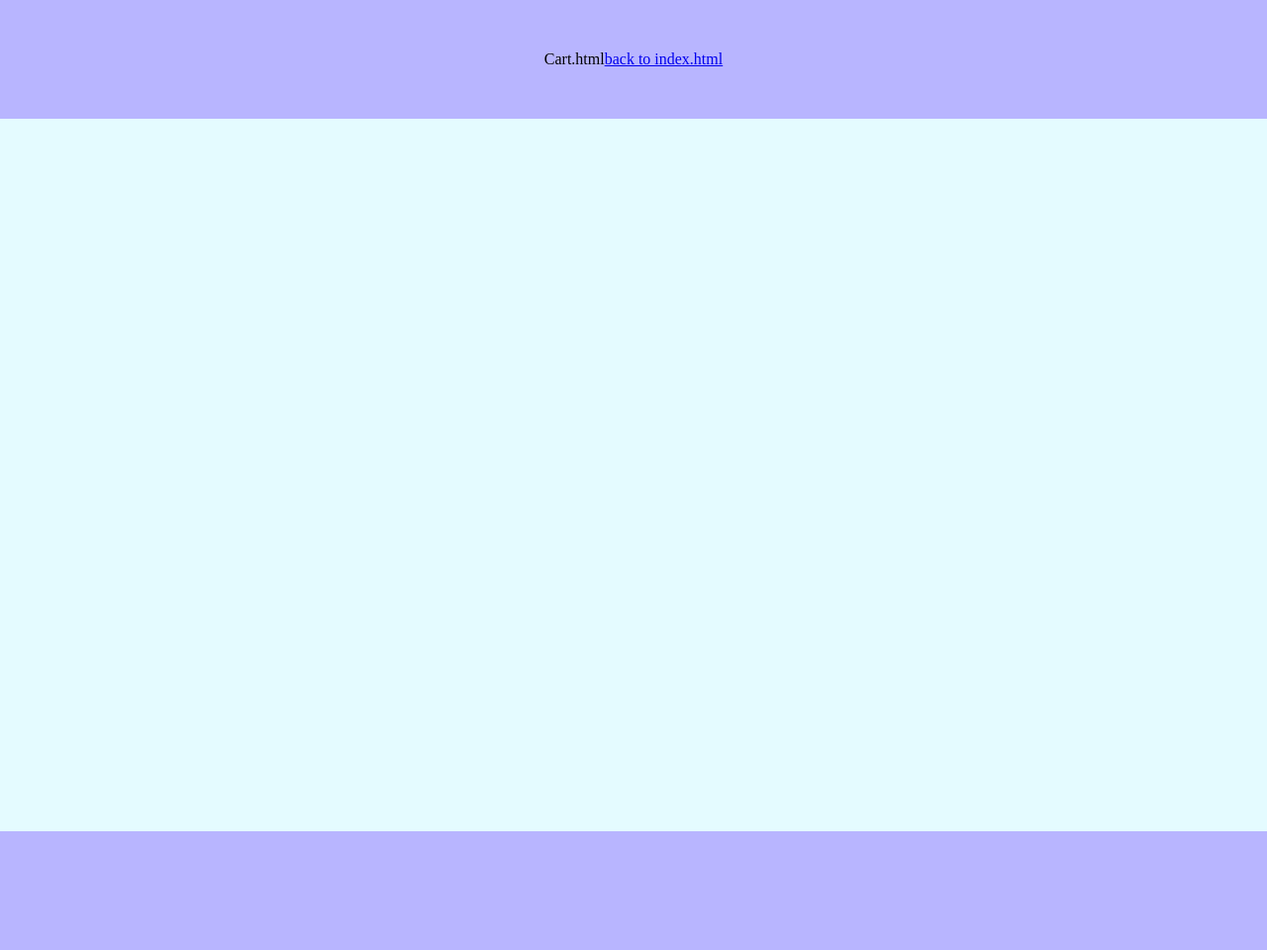
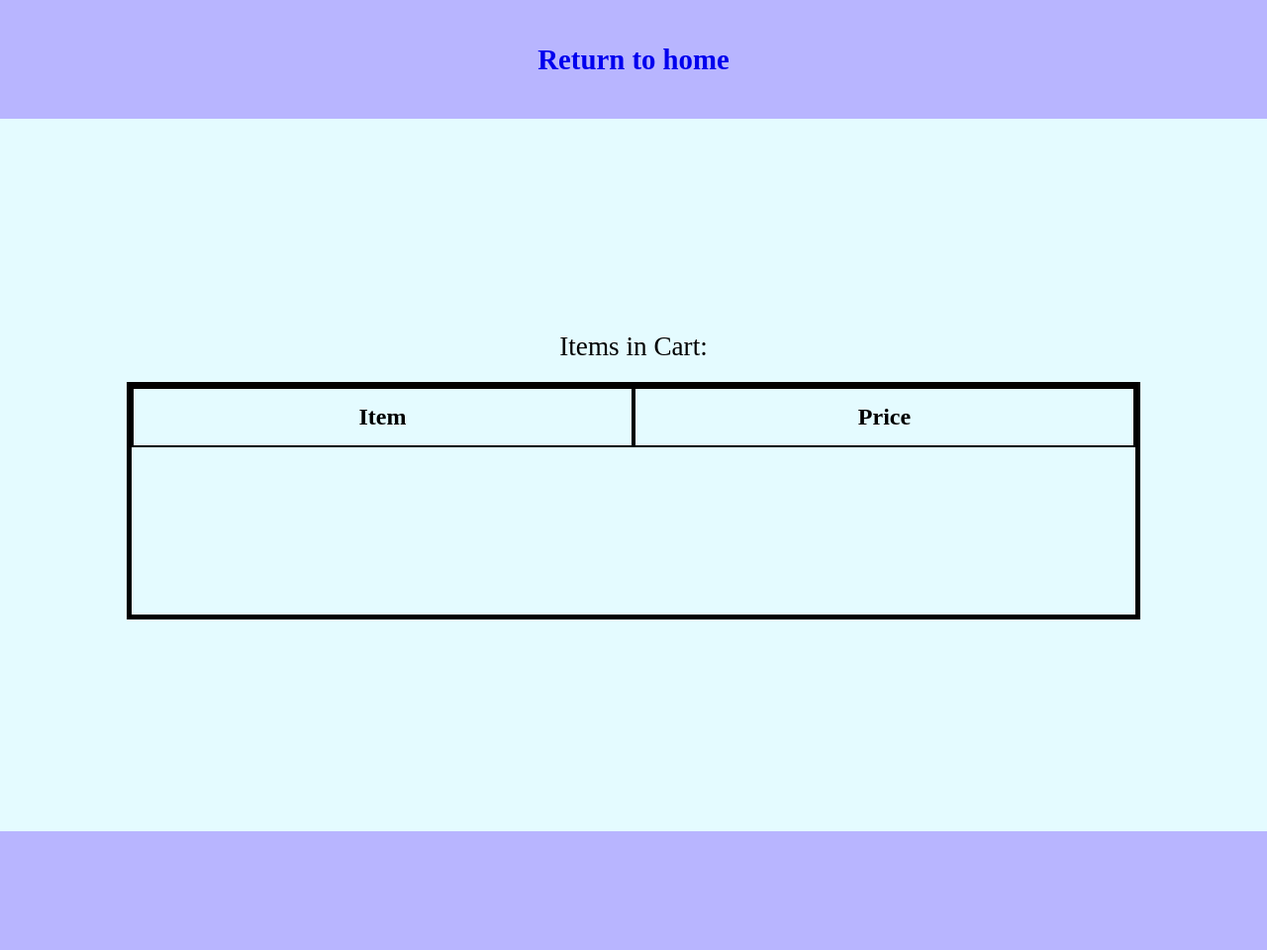
Before and after one commit to andrewM202/shopping-cart, a Flask app: page /cart in a window 1280 px wide. Shown: the whole page at 99% size. Run offline with Flask 2, Linux system fonts and the light colour scheme; data that the repository does not hold is empty; some libraries are stand-ins or nearby versions.

Commit message:
Added styling for carts.html, items in cart now viewable in carts.html

```diff
--- a/flaskr/app.py
+++ b/flaskr/app.py
@@ -1,9 +1,12 @@
 from models import shopping_cart, db
 import os
 from flask import Flask, render_template, url_for, request, redirect
-from datetime import datetime
 from flask_migrate import Migrate
-from config import DevelopmentConfig
+import psycopg2
+
+# creating the connection to the postgreSQL database
+con = psycopg2.connect(database="shopping_cart", user="andrewmatt", password="", host="localhost")
+cursor = con.cursor()
 
 app = Flask(__name__)
 # Figure out what this below does:
@@ -11,7 +14,6 @@ app.config.from_object(os.environ['APP_SETTINGS'])
 app.config['SEND_FILE_MAX_AGE_DEFAULT'] = 0
 # I am not entirely sure what track_mods does
 app.config['SQLALCHEMY_TRACK_MODIFICATIONS'] = False
-#app.config['SQLALCHEMY_DATABASE_URI'] = "postgresql://postgres:@localhost:5432/shopping_cart"
 
 db.init_app(app)
 # create a Migrate object for migrations
@@ -32,7 +34,7 @@ def form():
         new_item = shopping_cart(item=item, price=price)
         db.session.add(new_item)
         db.session.commit()
-        return "Added it to cart successfully!"
+        return render_template('index.html')
 
 
 @app.route('/checkout')
@@ -40,9 +42,13 @@ def checkout():
     return render_template('checkout.html')
 
 
-@app.route('/cart')
+@app.route('/cart', methods=['POST', 'GET'])
 def cart():
-    return render_template('cart.html')
+    cursor.execute("select item from shop_cart;")
+    items = cursor.fetchall()
+    cursor.execute("select price from shop_cart;")
+    prices = cursor.fetchall()
+    return render_template('cart.html', items=items, prices=prices)
 
 
 if __name__ == "__main__":
--- /dev/null
+++ b/flaskr/static/css/cart-styles.css
@@ -0,0 +1,86 @@
+* {
+    margin: 0;
+    padding: 0;
+    box-sizing: border-box;
+}
+
+h3 {
+    font-size: 1.8em;
+}
+
+a {
+    font-style: none;
+    text-decoration: none;
+}
+
+body {
+    background: #e4fbff;
+}
+
+body > header, body > footer {
+    height: 15vh;
+    width: 100vw;
+    background: #edeef7;
+    background: #b8b5ff;
+}
+
+body > header {
+    display: flex;
+    justify-content: center;
+    align-items: center;
+    margin-bottom: 10vh;
+}
+
+body > footer {
+    display: flex;
+    justify-content: space-around;
+    align-items: center;
+    margin-top: 10vh;
+}
+
+body > main {
+    height: auto;
+    min-height: 70vh;
+    width: 100vw;
+    background: #e4fbff;
+    display: flex;
+    justify-content: center;
+    align-items: center;
+}
+
+table {
+    width: 80vw;
+    min-width: 800px;
+    height: 30vh;
+    min-height: 100px;
+    border: 5px solid black;
+    border-collapse: collapse;
+}
+
+caption {
+    font-size: 1.7em;
+    padding-bottom: 20px;
+}
+
+tbody {
+    display: flex;
+}
+
+tr {
+    width: 100%;
+}
+
+th, td {
+    width: 100%;
+    border: 2px solid black;
+    font-size: 1.5em;
+    padding: 15px;
+    display: flex;
+    justify-content: center;
+    align-items: center;
+}
+
+body > header > h1 {
+    background: #e4fbff;
+    padding: 3vh 10vw;
+}
--- a/flaskr/static/css/styles.css
+++ b/flaskr/static/css/styles.css
@@ -96,3 +96,12 @@ body > footer div {
 input[type="text"] {
     display: none;
 }
+
+input[type="submit"] {
+    width: 250px;
+    height: 50px;
+    display: flex;
+    justify-content: center;
+    align-items: center;
+    font-size: 1.3em;
+}
--- a/flaskr/templates/base.html
+++ b/flaskr/templates/base.html
@@ -4,7 +4,6 @@
     <meta charset="UTF-8">
     <meta name="viewport" content="width=device-width, initial-scale=1.0">
     <title>Shopping Cart</title>
-    <link rel="stylesheet" href="{{ url_for('static', filename='css/styles.css') }}">
     <script src="{{url_for('static', filename='javascript/main.js')}}"></script>
     {% block head %}{% endblock %}
 </head>
--- a/flaskr/templates/cart.html
+++ b/flaskr/templates/cart.html
@@ -1,16 +1,30 @@
 {% extends 'base.html' %}
 
 {% block head %}
-
+<link rel="stylesheet" href="{{ url_for('static', filename='css/cart-styles.css') }}">
 {% endblock %}
 
 {% block body %}
 <header>
-Cart.html
-<a href=/>back to index.html</a>
+    <a href=/><h3>Return to home</h3></a>
 </header>
 <main>
-
+    <table>
+        <caption>Items in Cart:</caption>
+        <tbody>
+            <tr>
+                <th>Item</th>
+                {% for item in items %}
+                <td>{{ item[0] }}</td>
+                {% endfor %}
+            <tr>
+                <th>Price</th>
+                {% for price in prices %}
+                <td>{{ price[0] }}</td>
+                {% endfor %}
+            </tr>
+        </tbody>
+    </table>
 </main>
 <footer>
 
--- a/flaskr/templates/checkout.html
+++ b/flaskr/templates/checkout.html
@@ -1,7 +1,7 @@
 {% extends 'base.html' %}
 
 {% block head %}
-
+<link rel="stylesheet" href="{{ url_for('static', filename='css/cart-styles.css') }}">
 {% endblock %}
 
 {% block body %}
--- a/requirements.txt
+++ b/requirements.txt
@@ -1,4 +1,5 @@
 alembic==1.5.7
+autoenv==1.0.0
 autopep8==1.5.5
 Click==7.0
 Flask==1.1.2
```
Also changed, not shown: flaskr/templates/index.html (+51 -9 lines), 3 other files.
